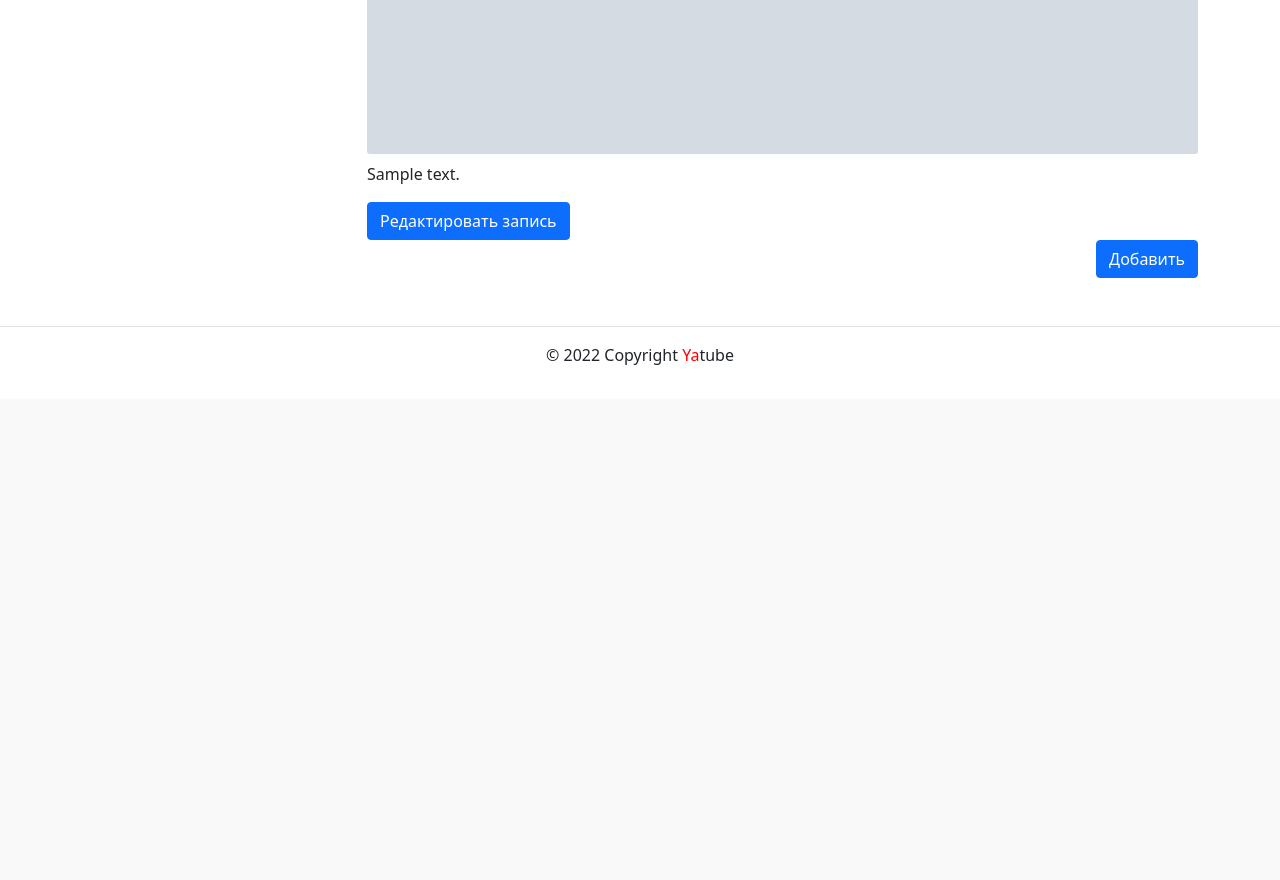
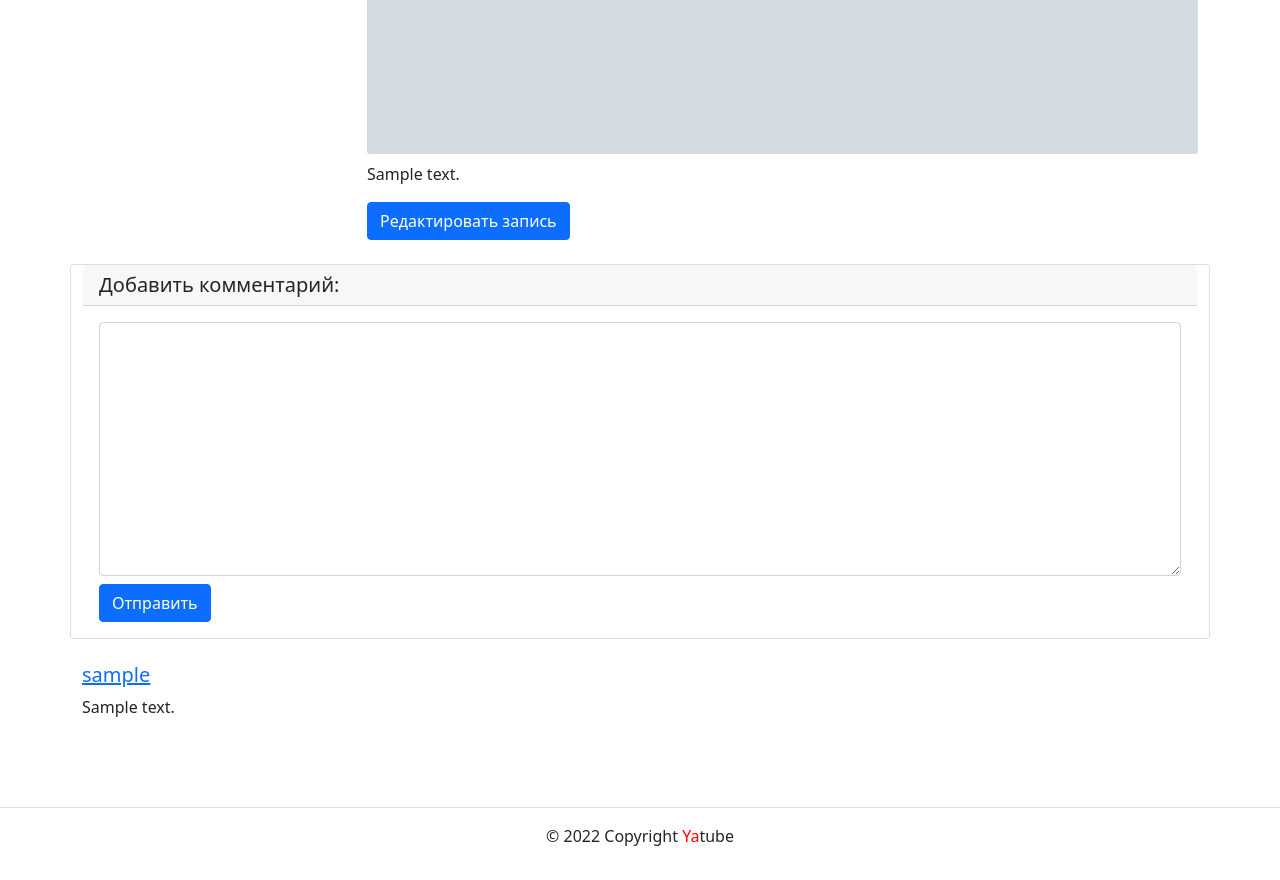
Before and after one commit to AnnaBerk/hw04_tests, a Django app: page /posts/1/ in a window 1280 px wide. Shown: the part 589-1469 px from the top of the page. Before the commit the page ends 954 px from the top, so only its background shows below. Run offline with Django 3.2, Linux system fonts and the light colour scheme; a user stored in the database is signed in; tables that the repository leaves empty hold one stand-in row (values such as "Sample post"); grey boxes marked "Sample" are stand-in pictures; some libraries are stand-ins or nearby versions.

Commit message:
создает форму для отправки комментариев

```diff
--- a/yatube/posts/views.py
+++ b/yatube/posts/views.py
@@ -45,8 +45,12 @@ def profile(request, username):
 def post_detail(request, post_id):
     related = Post.objects.select_related('author', 'group')
     post = get_object_or_404(related, pk=post_id)
+    form = CommentForm()
+    comments = post.comments.all()
     context = {
         'post': post,
+        'form': form,
+        'comments': comments,
     }
     return render(request, 'posts/post_detail.html', context)
 
@@ -89,15 +93,14 @@ def post_edit(request, post_id):
 
 @login_required
 def add_comment(request, post_id):
+    post = get_object_or_404(
+        Post.objects.select_related('group', 'author'),
+        id=post_id
+    )
     form = CommentForm(request.POST or None)
     if form.is_valid():
         comment = form.save(commit=False)
         comment.author = request.user
-        comment.post = request.post
+        comment.post = post
         comment.save()
-        return redirect('posts:post_detail', post_id=post_id)
-    context = {
-        'form': form,
-        'comment': comment,
-    }
-    return render(request, 'posts/post_detail.html', context)
+    return redirect('posts:post_detail', post_id=post_id)
--- /dev/null
+++ b/yatube/templates/includes/comments.html
@@ -0,0 +1,31 @@
+
+{% if user.is_authenticated %}
+  <div class="card my-4">
+    <h5 class="card-header">Добавить комментарий:</h5>
+    <div class="card-body">
+      {% load user_filters %}
+      <form method="post" action="{% url 'posts:add_comment' post.id %}">
+        {% csrf_token %}
+        <div class="form-group mb-2">
+          {{ form.text|addclass:"form-control" }}
+        </div>
+        <button type="submit" class="btn btn-primary">Отправить</button>
+      </form>
+    </div>
+  </div>
+{% endif %}
+
+{% for comment in comments %}
+  <div class="media mb-4">
+    <div class="media-body">
+      <h5 class="mt-0">
+        <a href="{% url 'posts:profile' comment.author.username %}">
+          {{ comment.author.username }}
+        </a>
+      </h5>
+        <p>
+         {{ comment.text }}
+        </p>
+      </div>
+    </div>
+{% endfor %}
--- a/yatube/templates/posts/post_detail.html
+++ b/yatube/templates/posts/post_detail.html
@@ -31,25 +31,6 @@
       </p>
       <a class="btn btn-primary" href="{% url 'posts:post_edit' post.id %}">Редактировать запись</a>
     </article>
-    {% load user_filters %}
-      <form method="post" enctype="multipart/form-data" action="">
-      {% csrf_token %}
-      {% for field in form %}
-        <div class="form-group row my-3 "
-          {% if field.field.required %} aria-required="true" {% else %} aria-required="false" {% endif %}>
-          <label for="{{ field.id_for_label }}">
-            {{ field.label }}
-            {% if field.field.required %}<span class="required text-danger">*</span>{% endif %}
-          </label>
-          {{ field|addclass:'form-control' }}
-          <small id="{{ field.id_for_label }}-help" class="form-text text-muted">{{ field.help_text|safe }}</small>
-        </div>
-      {% endfor %}
-      <div class="d-flex justify-content-end">
-        <button type="submit" class="btn btn-primary">
-          Добавить
-        </button>
-      </div>
-    </form>
+    {% include 'includes/comments.html' %}
   </div>
 {% endblock %}
```
